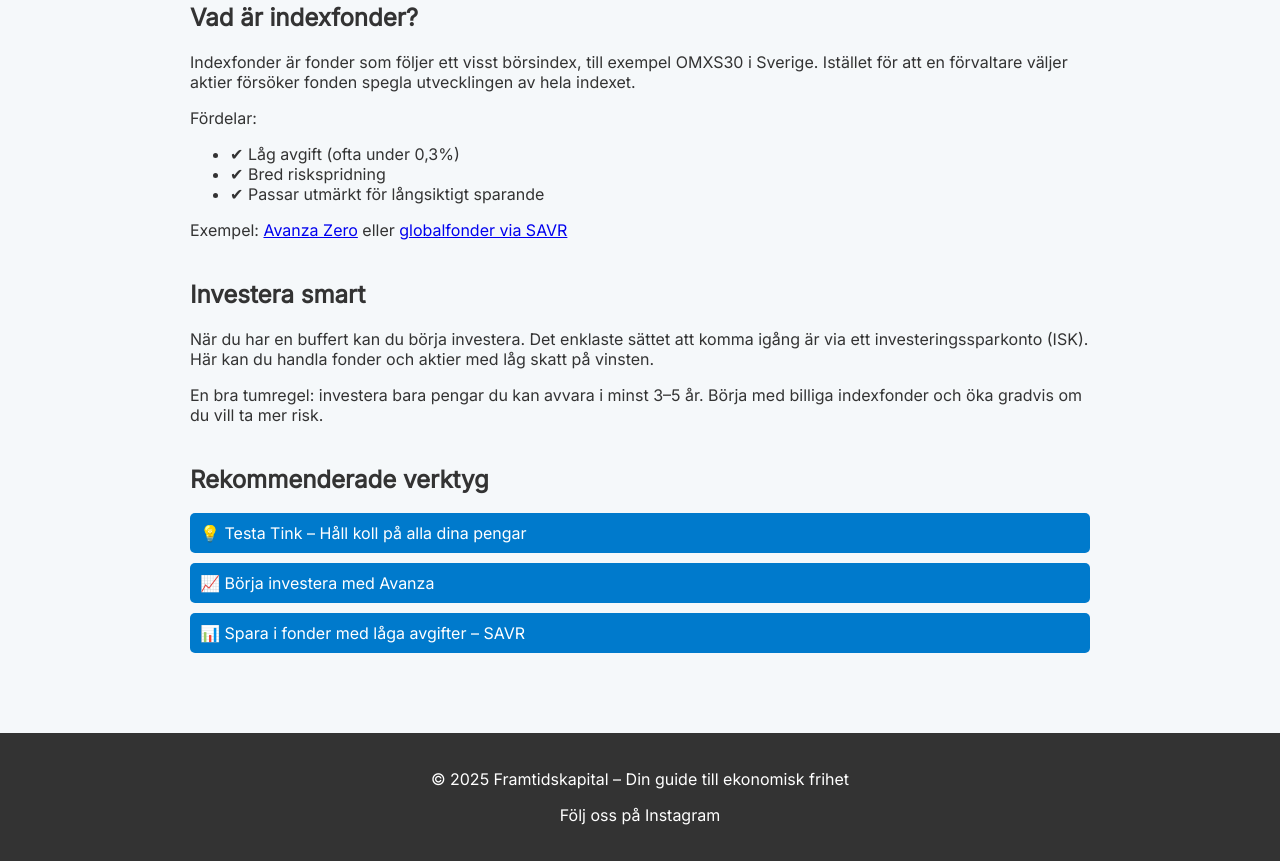
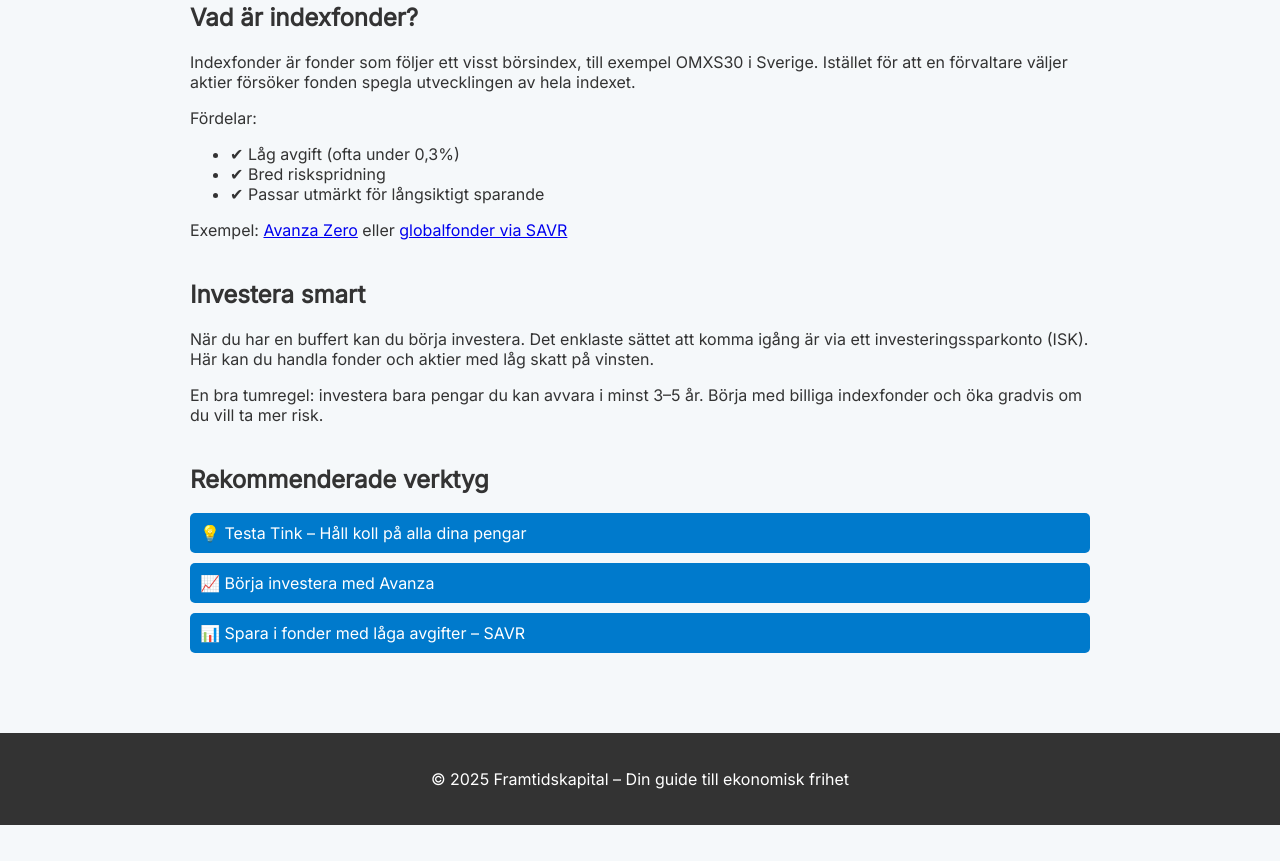
Before and after one commit to suush2023/framtidskapital.github.io, a plain HTML site: page index.html in a window 1280 px wide. Shown: the part 684-1545 px from the top of the page. After the commit the page ends 1509 px from the top, so only its background shows below. Drawn offline with Linux system fonts and the light colour scheme.

Commit message:
Update index.html

```diff
--- a/index.html
+++ b/index.html
@@ -117,7 +117,7 @@
 
     <footer id="kontakt">
         <p>© 2025 Framtidskapital – Din guide till ekonomisk frihet</p>
-        <p>Följ oss på Instagram </p>
+        <p> </p>
     </footer>
 </body>
 </html>
```
